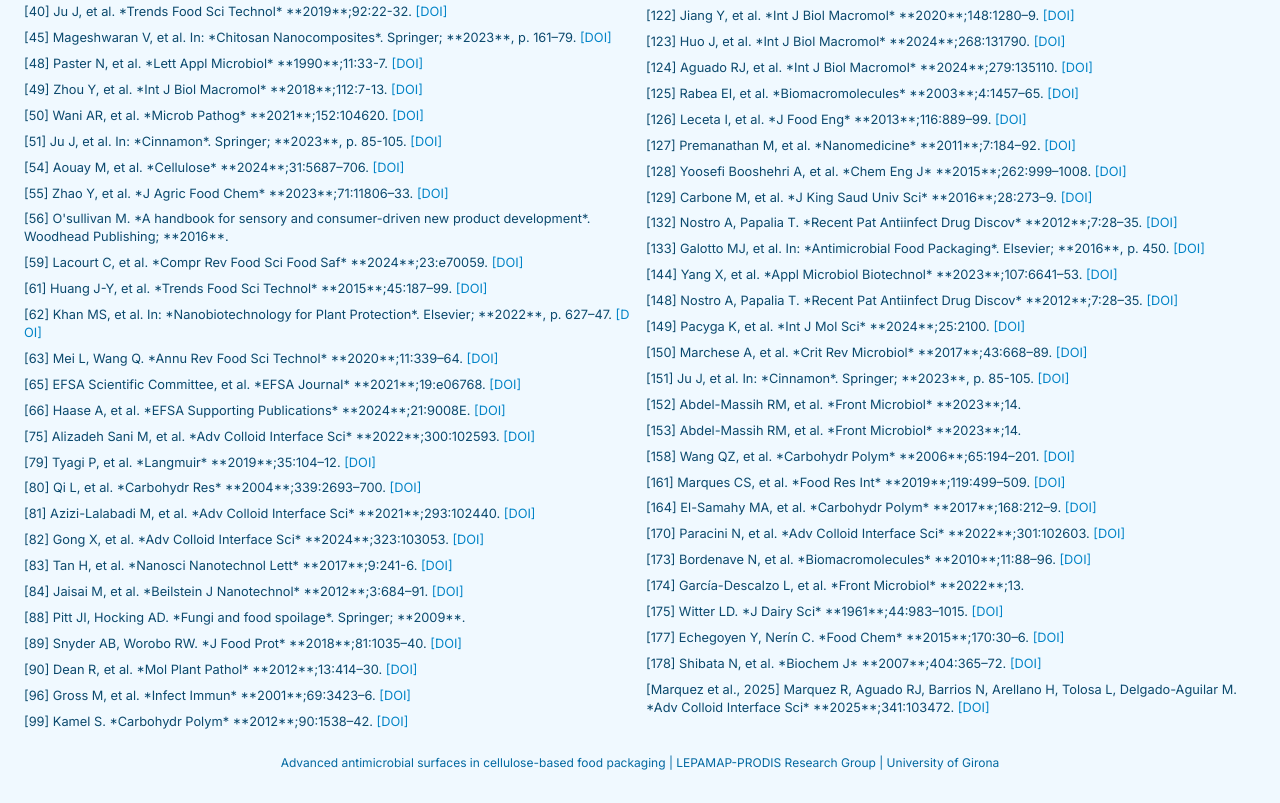
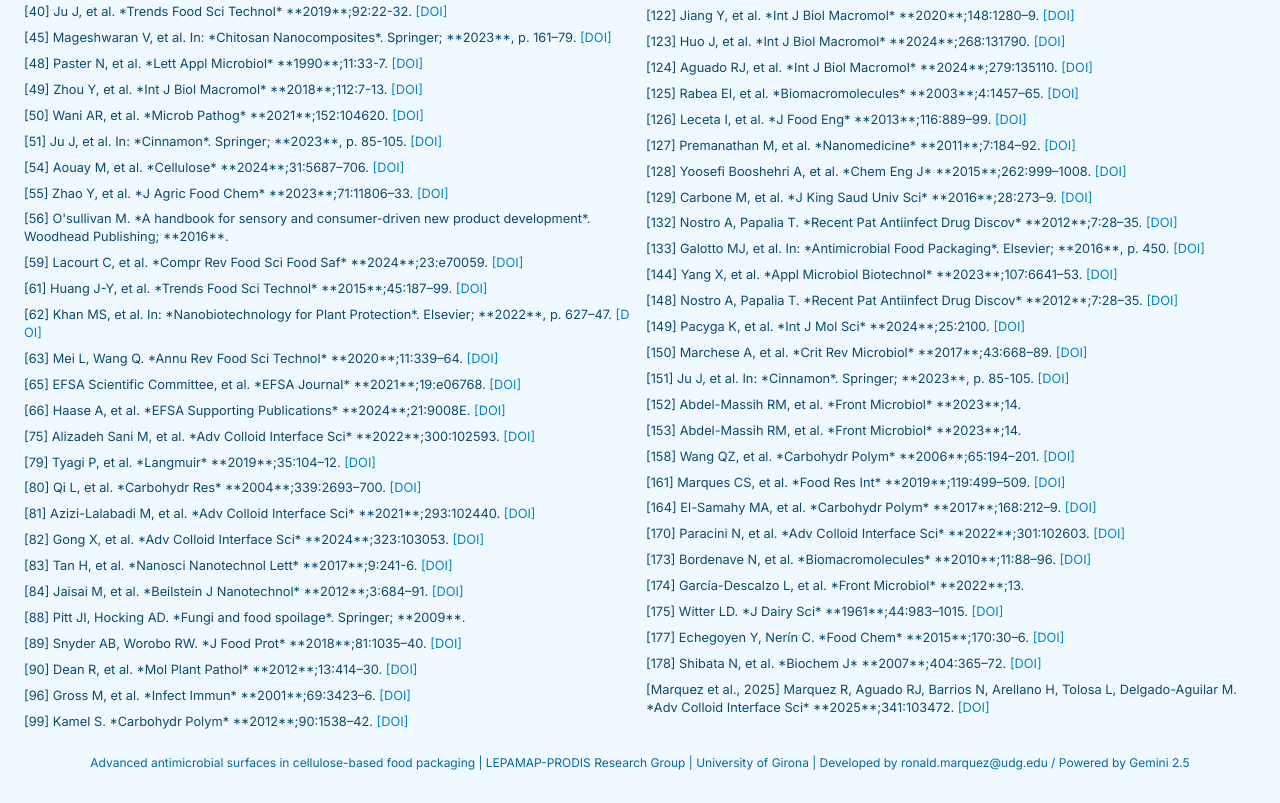
Before and after one commit to marquezrn03/A-Short-Course-on-Antimicrobial-Surfaces, a plain HTML site: page index.html in a window 1280 px wide. Shown: the part 8522-9325 px from the top of the page. Drawn offline with nearby package versions, Linux system fonts and the light colour scheme.

Commit message:
Update index.html

```diff
--- a/index.html
+++ b/index.html
@@ -484,7 +484,7 @@
                  <li>[178] Shibata N, et al. *Biochem J* **2007**;404:365–72. <a href="https://doi.org/10.1042/BJ20070081" target="_blank" class="text-sky-600 hover:text-sky-800">[DOI]</a></li>
                  <li>[Marquez et al., 2025] Marquez R, Aguado RJ, Barrios N, Arellano H, Tolosa L, Delgado-Aguilar M. *Adv Colloid Interface Sci* **2025**;341:103472. <a href="https://doi.org/10.1016/j.cis.2025.103472" target="_blank" class="text-sky-600 hover:text-sky-800">[DOI]</a></li>
             </ul>
-            <p class="mt-6 text-center text-xs text-sky-700">Advanced antimicrobial surfaces in cellulose-based food packaging | LEPAMAP-PRODIS Research Group | University of Girona</p>
+            <p class="mt-6 text-center text-xs text-sky-700">Advanced antimicrobial surfaces in cellulose-based food packaging | LEPAMAP-PRODIS Research Group | University of Girona | Developed by ronald.marquez@udg.edu / Powered by Gemini 2.5</p>
         </footer>
 
     </main>
```
